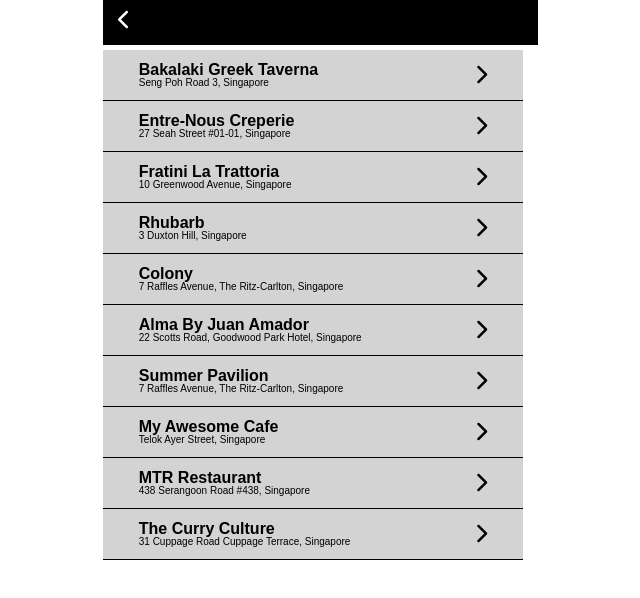
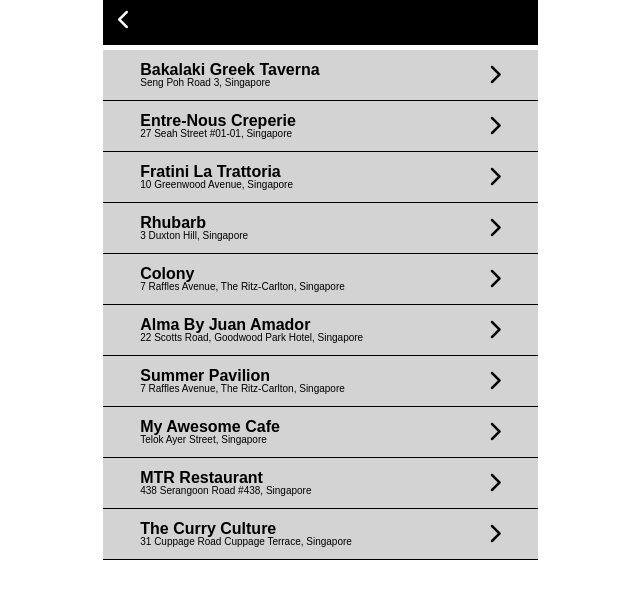
Before and after one commit to tamaracsanderson/CSS_Basics, a plain HTML site: page css-exercise-three/index.html in a window 1280 px wide. Shown: the whole page, without its empty margins (327-967 px from the left). Drawn offline with Linux system fonts and the light colour scheme.

Commit message:
Update style.css

```diff
--- a/css-exercise-three/css/style.css
+++ b/css-exercise-three/css/style.css
@@ -21,6 +21,7 @@ h1 {
 }
 
 .location {
+  width: 435px;
   height: 50px;
   background-color: lightgray;
   display: flex;
```
